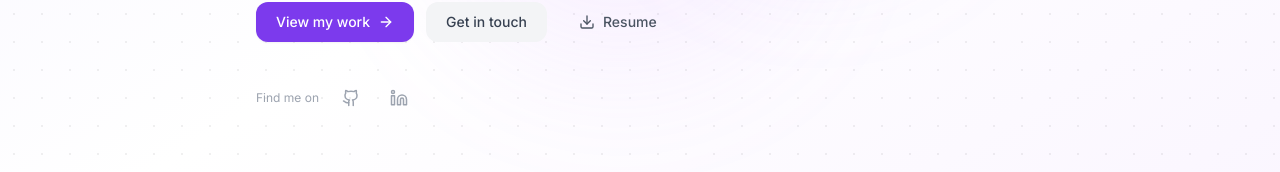
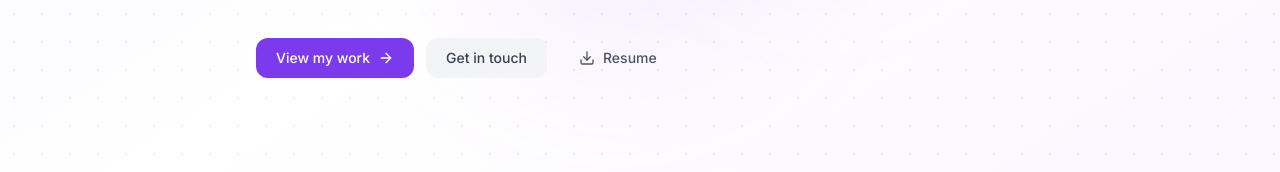
Before and after one commit to glennytoya/Portfolio, a Next.js app: page /portfolio in a window 1280 px wide. Shown: the part 532-704 px from the top of the page. Built offline with nearby package versions, Linux system fonts and the light colour scheme; no server answers; the database is empty.

Commit message:
Update HeroSection.tsx

```diff
--- a/src/components/portfolio/HeroSection.tsx
+++ b/src/components/portfolio/HeroSection.tsx
@@ -1,5 +1,5 @@
 import Link from 'next/link'
-import { ArrowRight, Download, Github, Linkedin } from 'lucide-react'
+import { ArrowRight, Download } from 'lucide-react'
 
 export function HeroSection() {
   return (
@@ -41,15 +41,6 @@ export function HeroSection() {
               Resume
             </a>
           </div>
-          <div className="flex items-center gap-4 mt-10">
-            <span className="text-xs text-gray-400 font-mono">Find me on</span>
-            <a href="https://github.com/glennytoya" target="_blank" rel="noopener noreferrer" aria-label="GitHub" className="w-8 h-8 rounded-lg flex items-center justify-center text-gray-400 hover:text-violet-600 dark:hover:text-violet-400 hover:bg-gray-100 dark:hover:bg-gray-800 transition-all">
-              <Github size={18} />
-            </a>
-            <a href="https://linkedin.com/in/glennytoya" target="_blank" rel="noopener noreferrer" aria-label="LinkedIn" className="w-8 h-8 rounded-lg flex items-center justify-center text-gray-400 hover:text-violet-600 dark:hover:text-violet-400 hover:bg-gray-100 dark:hover:bg-gray-800 transition-all">
-              <Linkedin size={18} />
-            </a>
-          </div>
         </div>
       </div>
     </section>
```
